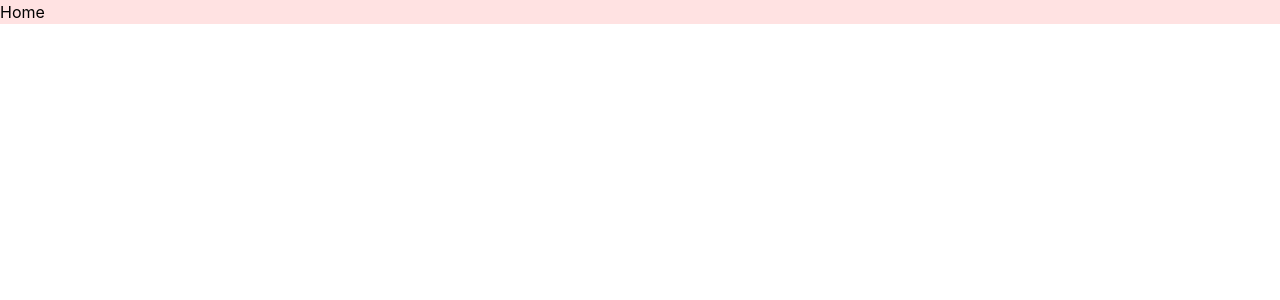
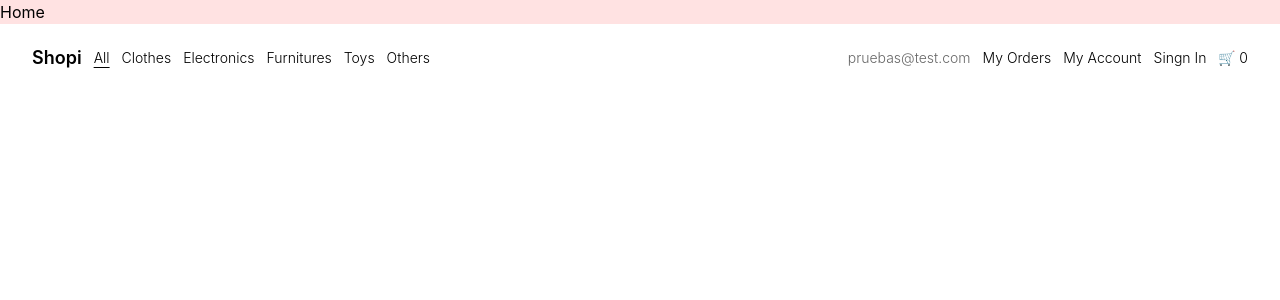
Before and after one commit to OscarRm92/ECommers, a React (Vite) app in the folder react-ecommerce/: page / in a window 1280 px wide. Shown: the top 300 px of the page. Built offline with nearby package versions, Linux system fonts and the light colour scheme.

Commit message:
componente Navbar

```diff
--- /dev/null
+++ b/react-ecommerce/src/Components/Navbar/index.jsx
@@ -0,0 +1,103 @@
+import { NavLink } from 'react-router-dom'
+
+const Navbar = () =>{
+    const  activeStyle = 'underline underline-offset-4'
+
+
+    return (
+        <nav className='flex justify-between items-center fixed z-10 w-full py-5 px-8 text-sm font-light'>
+            <ul className='flex items-center gap-3'>
+                <li className='font-semibold text-lg'>
+                    <NavLink
+                        to='/'
+                        >
+                        Shopi
+                    </NavLink>
+                </li>
+                <li>
+                    <NavLink
+                        to='/'
+                        className={({isActive}) => isActive ? activeStyle : undefined }
+                        >
+                        All
+                    </NavLink>
+                </li>
+                <li>
+                    <NavLink
+                        to='/clothes'
+                        className={({isActive}) => isActive ? activeStyle : undefined }
+                    >
+                        Clothes
+                    </NavLink>
+                </li>
+                 <li>
+                    <NavLink
+                        to='/electronics'
+                          className={({isActive}) => isActive ? activeStyle : undefined }
+                        >
+                        Electronics
+                    </NavLink>
+                </li>
+                <li>
+                    <NavLink
+                        to='/furnitures'
+                        className={({isActive}) => isActive ? activeStyle : undefined }
+                        >
+                        Furnitures
+                    </NavLink>
+                </li>
+                <li>
+                    <NavLink
+                        to='/toys'
+                        className={({isActive}) => isActive ? activeStyle : undefined }
+                        >
+                        Toys
+                    </NavLink>
+                </li>
+                <li>
+                    <NavLink
+                        to='/others'
+                        className={({isActive}) => isActive ? activeStyle : undefined }
+                        >
+                        Others
+                    </NavLink>
+                </li>
+            </ul>
+             <ul className='flex items-center gap-3'>
+                <li className='text-black/60'>
+                   pruebas@test.com
+                </li>
+                <li>
+                    <NavLink
+                        to='/my-orders'
+                        className={({isActive}) => isActive ? activeStyle : undefined }
+                        >
+                        My Orders
+                    </NavLink>
+                </li>
+                <li>
+                    <NavLink
+                        to='/my-account'
+                        className={({isActive}) => isActive ? activeStyle : undefined }
+                        >
+                        My Account
+                    </NavLink>
+                </li>
+                 <li>
+                    <NavLink
+                        to='/singn-in'
+                        className={({isActive}) => isActive ? activeStyle : undefined }
+                        >
+                        Singn In
+                    </NavLink>
+                </li>
+                <li>
+                    🛒 0
+                </li>
+
+            </ul>
+        </nav>
+    )
+}
+
+export default Navbar;
--- a/react-ecommerce/src/Pages/App/index.jsx
+++ b/react-ecommerce/src/Pages/App/index.jsx
@@ -5,6 +5,7 @@
 import MyOrders from '../MyOrders'
 import NotFound from '../NotFound'
 import SingnIn from '../SingnIn'
+import Navbar from '../../Components/Navbar'
 import './App.css'
 
 const AppRoutes = () => {
@@ -26,6 +27,7 @@
   return (
      <BrowserRouter>
      <AppRoutes />
+     <Navbar></Navbar>
      </BrowserRouter>
   )
 }
```
Also changed, not shown: 1 other file (tests, documents, lock files or other folders).
